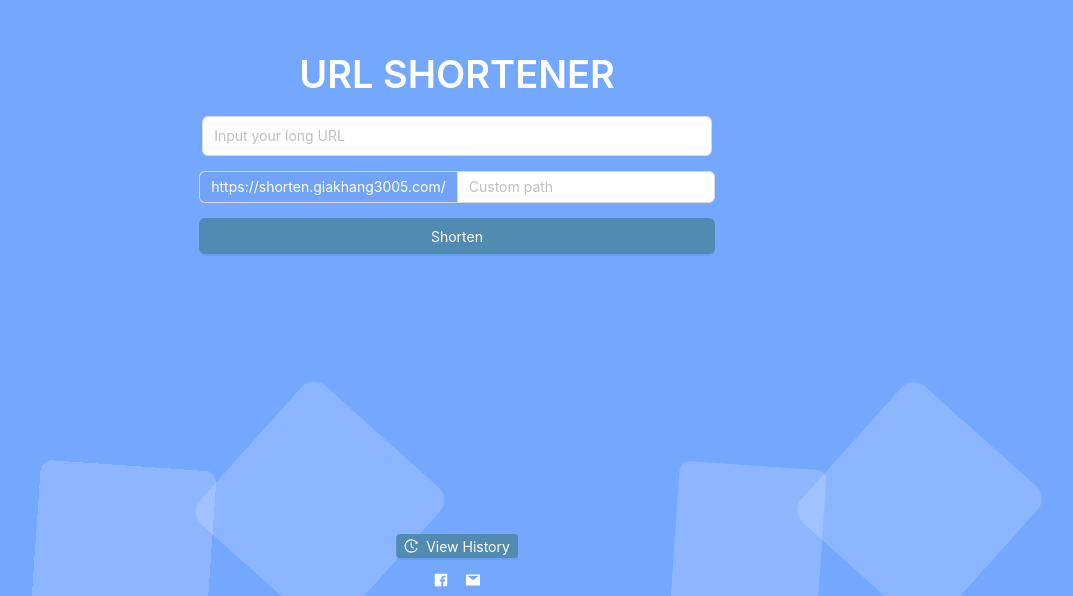
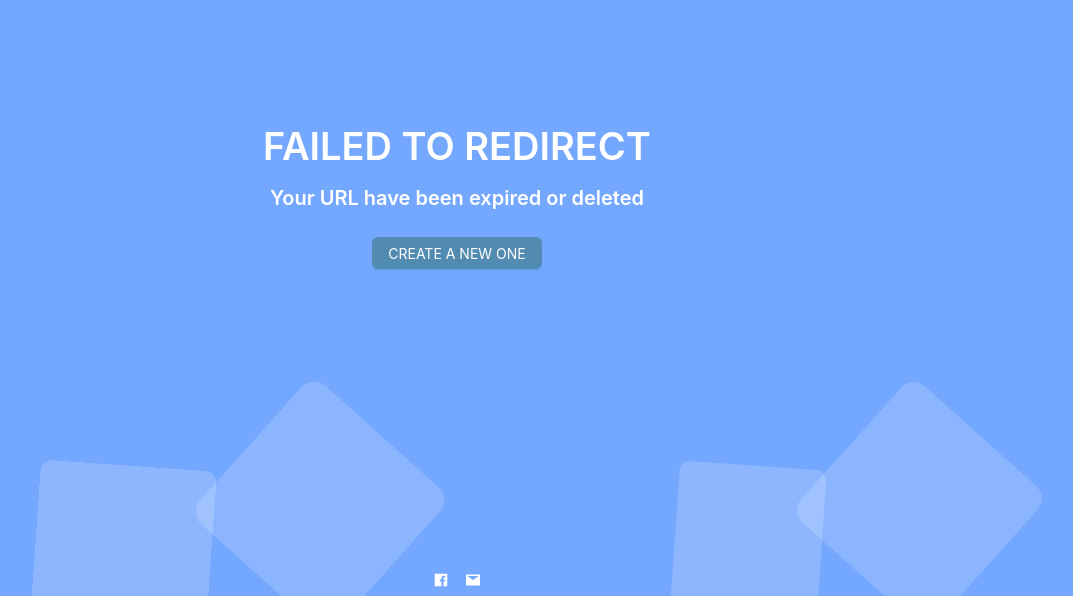
Before and after one commit to giakhang3005/shortenurl, a React (Create React App) app: page /nonexist in a window 1280 px wide. Shown: the part 204-800 px from the top of the page, without its empty margins (183-1256 px from the left). Built offline with nearby package versions, Linux system fonts and the light colour scheme.

Commit message:
add nonexist page

```diff
--- a/package.json
+++ b/package.json
@@ -14,6 +14,7 @@
     "react-copy-to-clipboard": "^5.1.0",
     "react-dom": "^18.2.0",
     "react-qr-code": "^2.0.12",
+    "react-router-dom": "^6.16.0",
     "react-scripts": "5.0.1",
     "web-vitals": "^2.1.4"
   },
--- a/src/App.js
+++ b/src/App.js
@@ -1,30 +1,32 @@
 import { Background } from "./Components/Background/Background";
 import { InputUrl } from "./Components/InputZone/InputUrl";
-import {ShowHistory} from "./Components/InputZone/ShowHistory";
+import { ShowHistory } from "./Components/InputZone/ShowHistory";
 import { ConfigProvider } from "antd";
 import { useState } from "react";
+import {NonExist} from "./Components/InputZone/NonExist"
+import { BrowserRouter, Route, Routes } from "react-router-dom";
 
 function App() {
   const [view, setView] = useState("");
-  const [titleState, setTitleState] = useState(true)
+  const [titleState, setTitleState] = useState(true);
 
   //change web title
   const shortenUrlByGK = () => {
     switch (titleState) {
       case true: {
-        document.title = 'Shorten Url';
-        setTitleState(false)
+        document.title = "Shorten Url";
+        setTitleState(false);
         break;
       }
       case false: {
-        document.title = 'By Gia Khang';
-        setTitleState(true)
+        document.title = "By Gia Khang";
+        setTitleState(true);
         break;
       }
     }
-  }
+  };
+  setInterval(() => shortenUrlByGK(), 1600);
 
-  setInterval(() => shortenUrlByGK(), 1600)
   return (
     <div
       className="App"
@@ -33,17 +35,21 @@ function App() {
         { justifyContent: "center" },
         { alignItems: "center" },
         { height: "100vh" },
-        {width: "100wh"},
-        {overFlow: 'scroll'}
+        { width: "100wh" },
+        { overFlow: "scroll" }
       )}
     >
       <ConfigProvider theme={{ token: { colorPrimary: "#518bb2" } }}>
-        {view === "viewHistory" ? (
-          <ShowHistory />
-        ) : (
-          <InputUrl/>
-        )}
-        <Background setView={setView} view={view}/>
+        <BrowserRouter>
+          <Routes>
+            <Route path="nonexist" element={<NonExist />}/>
+            <Route
+              path="/*"
+              element={view === "viewHistory" ? <ShowHistory /> : <InputUrl />}
+            />
+          </Routes>
+          <Background setView={setView} view={view} />
+        </BrowserRouter>
       </ConfigProvider>
     </div>
   );
--- a/src/Components/Background/Background.js
+++ b/src/Components/Background/Background.js
@@ -5,10 +5,12 @@ import {
   FacebookFilled,
   MailFilled,
   HistoryOutlined,
-  CodeOutlined
+  CodeOutlined,
 } from "@ant-design/icons";
+import { useLocation } from "react-router-dom";
 
 export function Background(props) {
+  const location = useLocation();
   const setView = props.setView,
     view = props.view;
 
@@ -37,12 +39,26 @@ export function Background(props) {
         <li></li>
       </ul>
 
-      {view === "viewHistory" ? (
-        <Button className="viewBtn" icon={<CodeOutlined/>} type="primary" size="small" onClick={() => setView("")}>
+      {location.pathname === "/nonexist" ? (
+        <></>
+      ) : view === "viewHistory" ? (
+        <Button
+          className="viewBtn"
+          icon={<CodeOutlined />}
+          type="primary"
+          size="small"
+          onClick={() => setView("")}
+        >
           Shorten Url
         </Button>
       ) : (
-        <Button className="viewBtn" icon={<HistoryOutlined />} type="primary" size="small" onClick={() => setView("viewHistory")}>
+        <Button
+          className="viewBtn"
+          icon={<HistoryOutlined />}
+          type="primary"
+          size="small"
+          onClick={() => setView("viewHistory")}
+        >
           View History
         </Button>
       )}
--- /dev/null
+++ b/src/Components/InputZone/NonExist.js
@@ -0,0 +1,14 @@
+import React from 'react'
+import { Typography, Button } from 'antd'
+import { Link } from 'react-router-dom';
+
+export function NonExist() {
+    const {Title} = Typography;
+  return (
+    <div style={{textAlign: "center"}}>
+        <Title className="InputTitle" style={Object.assign({color: "white"}, {margin: 0}, {padding: 0})}>FAILED TO REDIRECT</Title>
+        <Title className="InputTitle" level={4} style={Object.assign({color: "white"}, {margin: '15px'}, {padding: 0})}>Your URL have been expired or deleted</Title>
+        <Link to="/"><Button style={{margin: '10px 0 0 0'}} type="primary">CREATE A NEW ONE</Button></Link>
+    </div>
+  )
+}
--- a/src/index.js
+++ b/src/index.js
@@ -3,13 +3,14 @@ import ReactDOM from 'react-dom/client';
 import './index.css';
 import App from './App';
 import reportWebVitals from './reportWebVitals';
+import { hydrate, render } from "react-dom";
 
-const root = ReactDOM.createRoot(document.getElementById('root'));
-root.render(
-  <React.StrictMode>
-    <App />
-  </React.StrictMode>
-);
+const rootElement = document.getElementById("root");
+if (rootElement.hasChildNodes()) {
+  hydrate(<App />, rootElement);
+} else {
+  render(<App />, rootElement);
+}
 
 // If you want to start measuring performance in your app, pass a function
 // to log results (for example: reportWebVitals(console.log))
```
Also changed, not shown: 1 other file (tests, documents, lock files or other folders).
